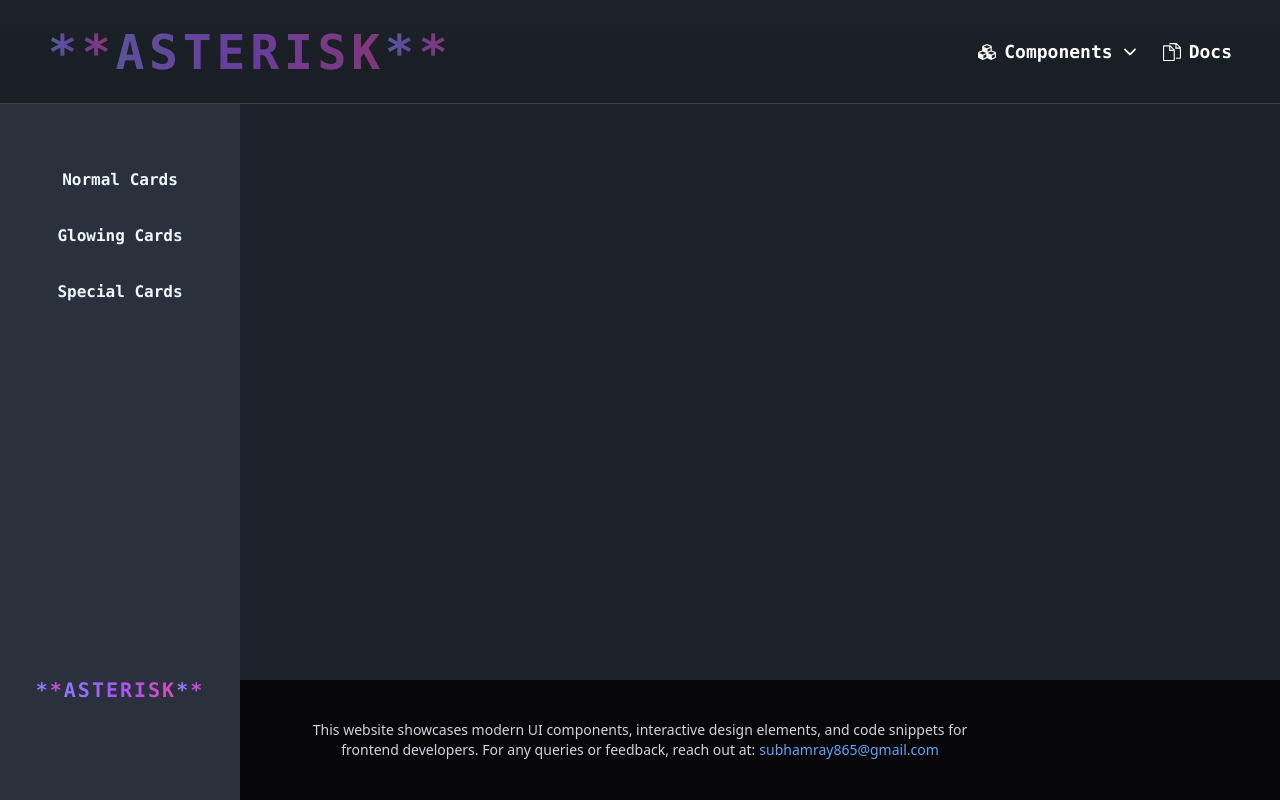
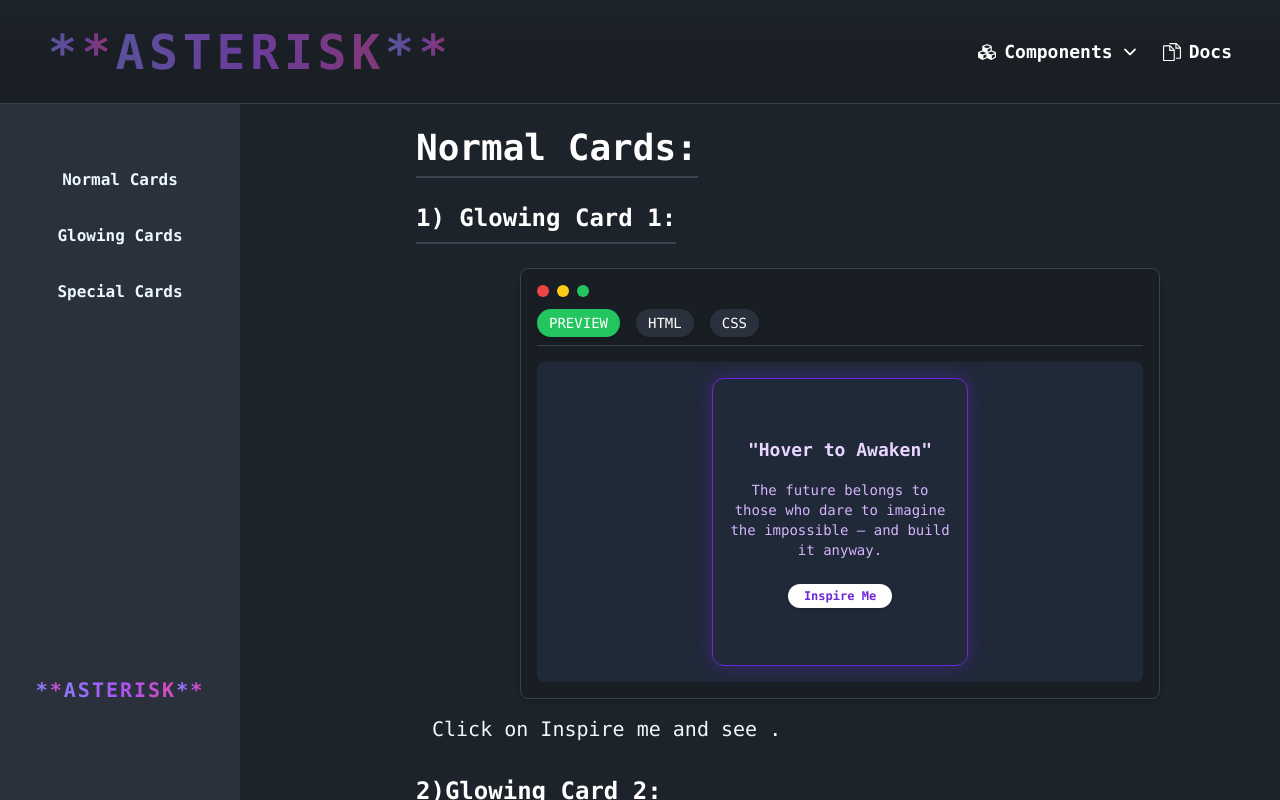
Before and after one commit to Subham777-max/Asterisk, a React (Vite) app: page /Cards in a window 1280 px wide. Both pictures are taken after a click on the item "Glowing Cards". Shown: the top 800 px of the page. Built offline with nearby package versions, Linux system fonts and the light colour scheme.

Commit message:
Added the glowing cards

```diff
--- /dev/null
+++ b/src/Components/GlowingCards/GlowCard.jsx
@@ -0,0 +1,83 @@
+import { useState } from "react";
+
+export function GlowCard1(){
+    const [isInspired,setIsInspired]=useState(false);
+    function handleClick(){
+        setIsInspired(true);
+        setTimeout(()=>{
+            setIsInspired(false);
+        },3000);
+    }
+    return(
+        <>
+            <div
+                className={`w-[16rem] h-[18rem] flex flex-col items-center justify-center text-white text-center text-sm font-medium rounded-xl
+                border
+                px-4 py-6 gap-4 transition-all duration-300
+                ${
+                    isInspired
+                        ? "bg-red-700 border-red-500 shadow-[0_0_25px_rgba(239,68,68,0.7)]"
+                        : "bg-transparent border-[#6D28D9] hover:bg-[#6D28D9] shadow-[0_0_20px_rgba(109,40,217,0.4)] hover:shadow-[0_0_40px_rgba(109,40,217,0.9)]"
+                }`}
+            >
+                <h2
+                    className={`text-lg font-bold ${
+                        isInspired ? "text-red-100" : "text-purple-200"
+                    }`}
+                >
+                    {isInspired ? "🔥 Awakened 🔥" : '"Hover to Awaken"'}
+                </h2>
+
+                <p className={isInspired ? "text-red-200" : "text-purple-300"}>
+                    {isInspired
+                        ? "Believe in yourself so fiercely that even doubt surrenders."
+                        : "The future belongs to those who dare to imagine the impossible — and build it anyway."}
+                </p>
+
+                <button
+                    onClick={handleClick}
+                    className={`mt-2 px-4 py-1 rounded-full text-xs font-bold shadow transition duration-200 ${
+                        isInspired
+                            ? "bg-white text-red-600 hover:brightness-110"
+                            : "bg-white text-[#6D28D9] hover:brightness-110"
+                    }`}
+                >
+                    Inspire Me
+                </button>
+            </div>
+
+        </>
+    );
+}
+
+export function GlowCard2() {
+  return (
+        <div className="relative w-[18rem] h-[20rem] flex items-center justify-center overflow-hidden rounded-md">
+
+            <div className="absolute  w-[30rem]  rounded-xl overflow-hidden p-[3px] bg-gradient-to-r from-pink-500 via-purple-500 to-blue-500 animate-spin-slow z-0">
+                <div className="w-[100rem] h-[100rem]"></div>
+            </div>
+
+
+            <div className="relative z-10 w-[calc(100%-6px)] h-[calc(100%-6px)] flex flex-col items-center justify-center gap-4 px-4 py-6 text-center text-white bg-gray-900 rounded-lg">
+                <h2 className="text-lg font-bold">Magic In Border</h2>
+                <p className="text-sm text-gray-300">
+                    You may have tried to made it now here it is.
+                </p>
+            </div>
+        </div>
+  );
+}
+
+export function GlowCard3(){
+    return (
+        <>
+
+                <div class="flex items-center justify-center flex-col text-center relative p-6 rounded-xl bg-white/10 backdrop-blur-md border w-[18rem] h-[20rem] border-white/20 text-white transition-all duration-500 hover:shadow-[0_0_30px_5px] hover:shadow-[rgba(109,40,217,0.5)]">
+                    <h2 class="text-xl font-semibold mb-2">Glassy Card</h2>
+                    <p class="text-sm opacity-80">This is a modern glassy card with a glowing gradient shadow on hover.</p>
+                </div>
+
+        </>
+    )
+}
--- /dev/null
+++ b/src/Components/GlowingCards/GlowingCards.jsx
@@ -0,0 +1,52 @@
+import CodePlate from "../CodePlate/CodePlate";
+import { GlowCard1, GlowCard2, GlowCard3 } from "./GlowCard";
+
+function GlowingCard(){
+    return(
+        <>
+            <div className="font-mono lg:ml-[10rem]">
+            <h1 className="text-3xl sm:text-4xl font-bold text-white mb-6 border-b-2 border-[#3B4451] inline-block pb-2">
+                Normal Cards:
+            </h1>
+            <section>
+                <h1 className="text-2xl font-bold text-white mb-6 border-b-2 border-[#3B4451] inline-block pb-2">
+                    1{") "}Glowing Card 1:
+                </h1>
+                <div className="flex flex-col items-center justify-center w-full gap-5">
+                    <div className="w-full md:w-[50rem]">
+                        <CodePlate
+                            preview={<GlowCard1 />}
+                        />
+                    </div>
+
+                </div>
+                <p className="m-4 text-xl">Click on Inspire me and see .</p>
+                <h1 className="text-2xl font-bold text-white mb-6 border-b-2 border-[#3B4451] inline-block pb-2 mt-4">
+                    2{")"}Glowing Card 2:
+                </h1>
+                <div className="flex flex-col items-center justify-center w-full gap-5">
+                    <div className="w-full md:w-[53rem]">
+                        <CodePlate
+                          preview={<GlowCard2 />}
+                        />
+                    </div>
+
+                </div>
+
+                <h1 className="text-2xl font-bold text-white mb-6 border-b-2 border-[#3B4451] inline-block pb-2 mt-4">
+                    3{")"}Glowing Card 3 :
+                </h1>
+                <div className="flex flex-col items-center justify-center w-full gap-5">
+                    <div className="w-full md:w-[50rem]">
+                        <CodePlate
+                           preview={<GlowCard3 />}
+                        />
+                    </div>
+
+                </div>
+            </section>
+        </div>
+        </>
+    )
+}
+export default GlowingCard;
--- a/src/Components/MainComponent/MainComponent.jsx
+++ b/src/Components/MainComponent/MainComponent.jsx
@@ -4,6 +4,7 @@ import NormalButton from "../ButtonTypes/NormalButton";
 import GlowingButtons from "../GlowingButtons/GlowingButtons";
 import AnimetedButtons from "../AnimatedButtons/AnimatedButtons"
 import NormalCards from "../NormalCards/NormalCards";
+import GlowingCard from "../GlowingCards/GlowingCards";
 
 function MainComponent({menue,setMenue,type,selectedComponent }){
 
@@ -27,7 +28,7 @@ function MainComponent({menue,setMenue,type,selectedComponent }){
                     <NormalCards />
                     </>}
                     {type==='Glowing Cards' && <>
-
+                        <GlowingCard />
                     </>}
                     {type==='Animated Buttons' && <>
 
--- a/tailwind.config.js
+++ b/tailwind.config.js
@@ -39,6 +39,10 @@ export default {
           from: { transform: 'rotate(0deg)' },
           to: { transform: 'rotate(360deg)' },
         },
+        rotate: {
+          '0%': { transform: 'rotate(0deg)' },
+          '100%': { transform: 'rotate(360deg)' },
+        },
       },
       animation: {
         floatY: 'floatY 3s ease-in-out infinite',
@@ -46,6 +50,7 @@ export default {
         glow: 'glow 1.5s ease-in-out infinite',
         glowRed: 'glowRed 1.5s ease-in-out infinite',
         glowGreen: 'glowGreen 1.5s ease-in-out infinite',
+        'spin-slow': 'rotate 2s linear infinite',
       },
     },
   },
```
